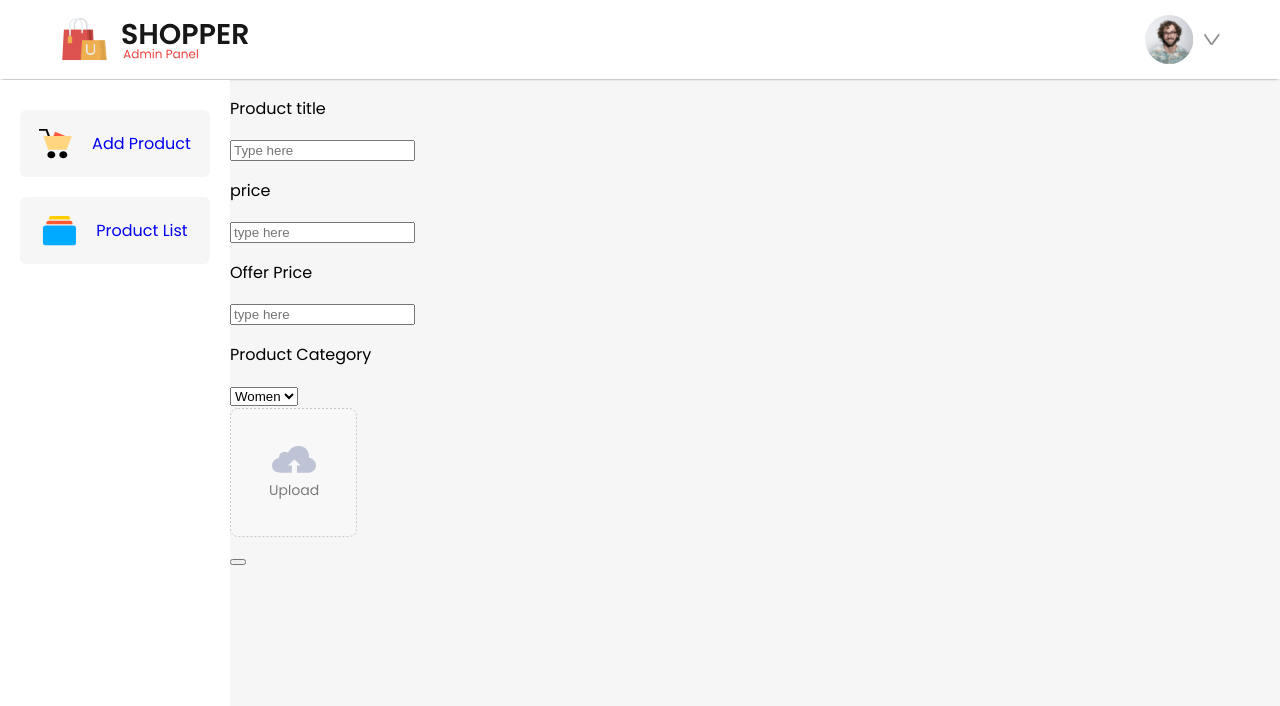
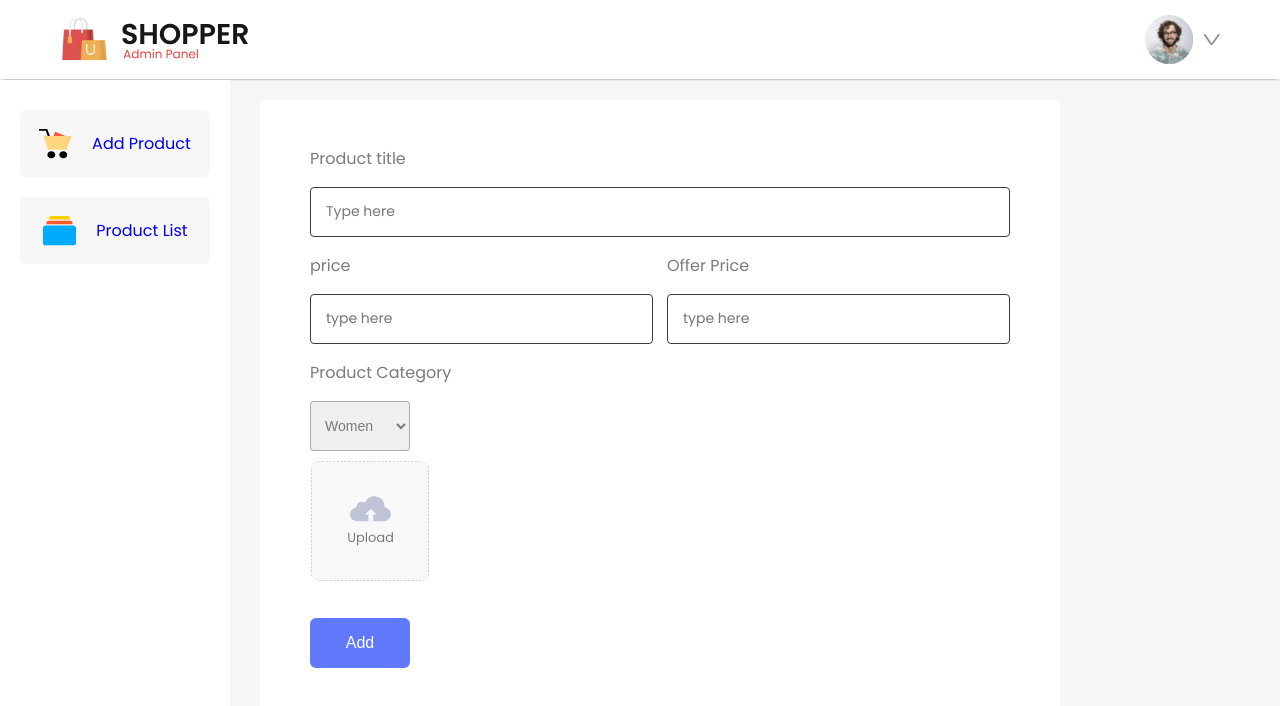
Before and after one commit to 1lelanta/E-commerce--main, a React (Vite) app in the folder admin/: page /addproduct in a window 1280 px wide. Shown: the top 706 px of the page. Built offline with nearby package versions, Linux system fonts and the light colour scheme.

Commit message:
add css property for the add product page to make ui better

```diff
--- a/admin/src/Components/AddProduct/AddProduct.css
+++ b/admin/src/Components/AddProduct/AddProduct.css
@@ -0,0 +1,62 @@
+.add-product{
+    box-sizing: border-box;
+    width: 100%;
+    max-width: 800px;
+    padding: 30px 50px;
+    margin: 20px 30px;
+    border-radius: 6px;
+    background: white;
+}
+.addproduct-itemfield{
+    width: 100%;
+    color: #7b7b7b;
+    font-size: 16px;
+
+}
+.addproduct-itemfield input{
+    box-sizing: border-box;
+    width:100%;
+    height: 50px;
+    border-radius:4px;
+    padding-left: 15px;
+    border: 1px solid #3c3c3c;
+    outline: none;
+    color: #7b7b7b;
+    font-family: 'Poppins';
+    font-size: 14px;
+}
+.addproduct-price{
+    display: flex;
+    gap: 14px;
+}
+.add-product-selector{
+    padding: 10px;
+    width: 100px;
+    height: 50px;
+    font-size: 14px;
+    color: #7b7b7b;
+    border: 1px solid #7b7b7b8d;
+    border-radius: 4px;
+}
+.addproduct-thumnail-img{
+    height: 120px;
+    width: 120px;
+    border-radius: 10px;
+    object-fit: contain;
+    margin: 10px 0px;
+}
+.addproduct-btn{
+    margin-top: 20px;
+    width: 100px;
+    height: 50px;
+    border-radius: 6px;
+    background: #6079ff;
+    border: none;
+    cursor: pointer;
+    color: white;
+    font-size: 16px;
+    font-weight: 500;
+}
+@media(max-width:800px ){
+
+}
--- a/admin/src/Components/AddProduct/AddProduct.jsx
+++ b/admin/src/Components/AddProduct/AddProduct.jsx
@@ -1,5 +1,5 @@
 import React from 'react'
-import './AddProduct'
+import './AddProduct.css'
 import upload_area from '../../assets/upload_area.svg'
 
 
@@ -38,7 +38,7 @@ const AddProduct = () => {
                 </label>
                 <input type="file" name='image' id='file-input' hidden />
             </div>
-            <button className='addproduct-btn'></button>
+            <button className='addproduct-btn'>Add</button>
         </div>
     </div>
   )
```
